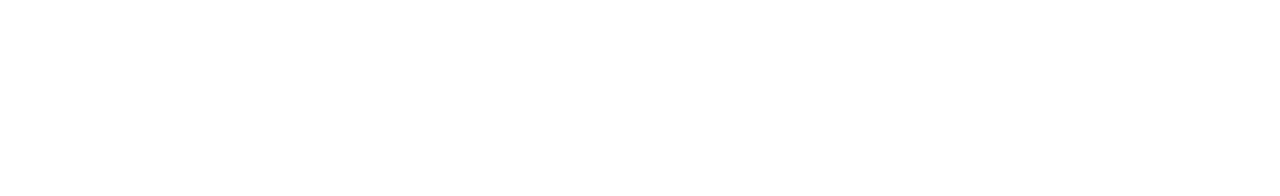
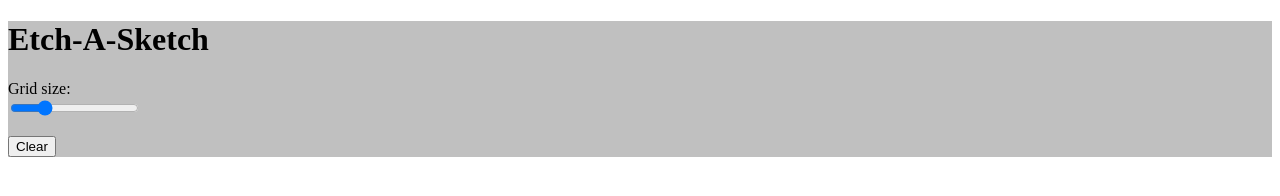
Before and after one commit to LeonardoLGDS/ETCH-A-SKETCH, a plain HTML site: page index.html in a window 1280 px wide. Drawn offline with Linux system fonts and the light colour scheme.

Commit message:
Update index.html

```diff
--- a/index.html
+++ b/index.html
@@ -1,10 +1,17 @@
 <!DOCTYPE HTML>
 <html>
 <style></style>
-<main>
+<main style="background-color: silver;">
+<h1>Etch-A-Sketch</h1>
 
-<div>
-</div>
+<form>
+  <label>Grid size: <span id="slider_value"></span><br></label>
+  <input id="sizeSlider" type="range" value="16" min="1" max="64" oninput="show_value(this.value)">
+</form>
+
+<p><button onclick="eraseScreen()">Clear</button></p>
+
+<div id="container"></div>
 
 </main>
 
```
